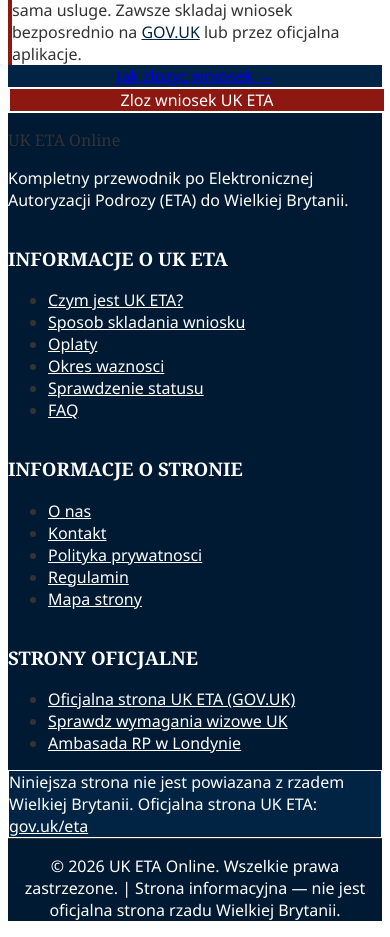
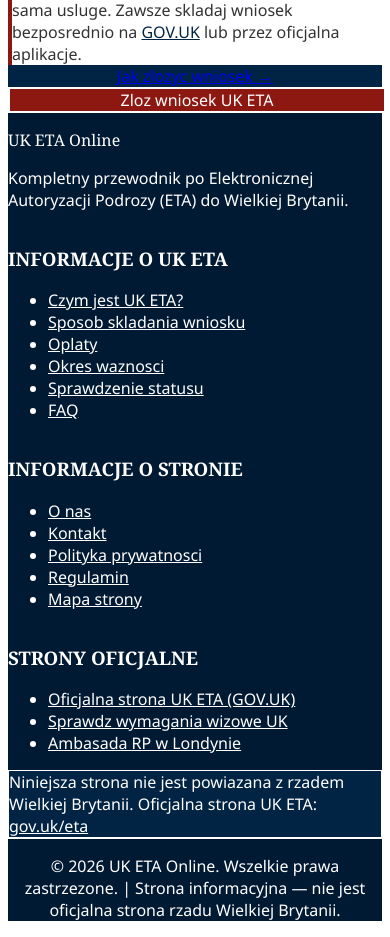
Before and after one commit to mediaxsaburoai0818-design/uk-eta-site, a Next.js app: page /eta-info/fee in a window 390 px wide. Shown: the part 1390-2327 px from the top of the page. Built offline with nearby package versions, Linux system fonts and the light colour scheme.

Commit message:
fix: mobile padding px-6, footer all white text and bullets

```diff
--- a/app/page.tsx
+++ b/app/page.tsx
@@ -12,7 +12,7 @@
           className="absolute inset-0 w-full h-full object-cover"
         />
         <div className="absolute inset-0 bg-gradient-to-b from-[#022444]/55 to-[#022444]/40" />
-        <div className="relative max-w-3xl mx-auto px-10 md:px-16 py-16 md:py-28 w-full">
+        <div className="relative max-w-3xl mx-auto px-6 md:px-16 py-16 md:py-28 w-full">
           <div className="max-w-3xl mx-auto text-center">
             <h1
               className="text-2xl sm:text-3xl md:text-5xl font-bold mb-4 md:mb-6 leading-tight drop-shadow-lg"
@@ -50,7 +50,7 @@
 
       {/* Key facts - white cards with icons on gray bg */}
       <section style={{ backgroundColor: "#f0f2f5" }} className="py-12">
-        <div className="max-w-3xl mx-auto px-10 md:px-16">
+        <div className="max-w-3xl mx-auto px-6 md:px-16">
           <div className="grid grid-cols-2 md:grid-cols-4 gap-4 text-center">
             <div style={{ backgroundColor: "white", borderRadius: "12px", boxShadow: "0 4px 12px rgba(0,0,0,0.06)", padding: "16px 12px" }}>
               {/* eslint-disable-next-line @next/next/no-img-element */}
@@ -82,7 +82,7 @@
 
       {/* UK ETA overview - white bg */}
       <section className="bg-white py-16">
-        <div className="max-w-3xl mx-auto px-10 md:px-16">
+        <div className="max-w-3xl mx-auto px-6 md:px-16">
           <h2 className="py-4 px-6 text-lg sm:text-xl md:text-2xl font-bold leading-snug mb-6" style={{ backgroundColor: "#022444", color: "white" }}>
             Czym jest UK ETA?
           </h2>
@@ -103,7 +103,7 @@
 
       {/* Application steps - gray bg, underline style */}
       <section style={{ backgroundColor: "#f0f2f5" }} className="py-16">
-        <div className="max-w-3xl mx-auto px-10 md:px-16">
+        <div className="max-w-3xl mx-auto px-6 md:px-16">
           <h2 className="py-4 px-6 text-lg sm:text-xl md:text-2xl font-bold leading-snug mb-6" style={{ backgroundColor: "#022444", color: "white" }}>
             Jak zlozyc wniosek UK ETA?
           </h2>
@@ -163,7 +163,7 @@
 
       {/* FAQ preview - white bg */}
       <section className="bg-white py-16">
-        <div className="max-w-3xl mx-auto px-10 md:px-16">
+        <div className="max-w-3xl mx-auto px-6 md:px-16">
           <h2 className="py-4 px-6 text-lg sm:text-xl md:text-2xl font-bold leading-snug mb-6" style={{ backgroundColor: "#022444", color: "white" }}>
             Najczesciej zadawane pytania
           </h2>
@@ -218,7 +218,7 @@
 
       {/* Related pages - gray bg, icon cards */}
       <section style={{ backgroundColor: "#f0f2f5" }} className="py-16">
-        <div className="max-w-3xl mx-auto px-10 md:px-16">
+        <div className="max-w-3xl mx-auto px-6 md:px-16">
           <h2 className="py-4 px-6 text-lg sm:text-xl md:text-2xl font-bold leading-snug mb-6" style={{ backgroundColor: "#022444", color: "white" }}>
             Przydatne strony
           </h2>
@@ -282,7 +282,7 @@
 
       {/* CTA - white bg */}
       <section className="bg-white py-16 text-center">
-        <div className="max-w-3xl mx-auto px-10 md:px-16">
+        <div className="max-w-3xl mx-auto px-6 md:px-16">
           <h2
             className="text-2xl md:text-3xl font-bold mb-4"
             style={{
--- a/components/Footer.tsx
+++ b/components/Footer.tsx
@@ -4,7 +4,7 @@
   return (
     <footer>
       {/* Main footer */}
-      <div className="bg-[#011a33]">
+      <div className="bg-[#011a33]" style={{ color: "white" }}>
         <div className="max-w-6xl mx-auto px-4 py-12">
           <div className="grid grid-cols-1 md:grid-cols-4 gap-8">
             {/* Site info */}
@@ -28,7 +28,7 @@
               <h3 className="text-sm font-bold mb-3 uppercase tracking-wider" style={{ color: "white" }}>
                 Informacje o UK ETA
               </h3>
-              <ul className="space-y-2 text-sm">
+              <ul className="space-y-2 text-sm" style={{ color: "white" }}>
                 <li>
                   <Link
                     href="/eta-info/what-is-eta/"
@@ -85,7 +85,7 @@
               <h3 className="text-sm font-bold mb-3 uppercase tracking-wider" style={{ color: "white" }}>
                 Informacje o stronie
               </h3>
-              <ul className="space-y-2 text-sm">
+              <ul className="space-y-2 text-sm" style={{ color: "white" }}>
                 <li>
                   <Link
                     href="/site-info/about/"
@@ -134,7 +134,7 @@
               <h3 className="text-sm font-bold mb-3 uppercase tracking-wider" style={{ color: "white" }}>
                 Strony oficjalne
               </h3>
-              <ul className="space-y-2 text-sm">
+              <ul className="space-y-2 text-sm" style={{ color: "white" }}>
                 <li>
                   <a
                     href="https://www.gov.uk/guidance/apply-for-an-electronic-travel-authorisation-eta"
```
